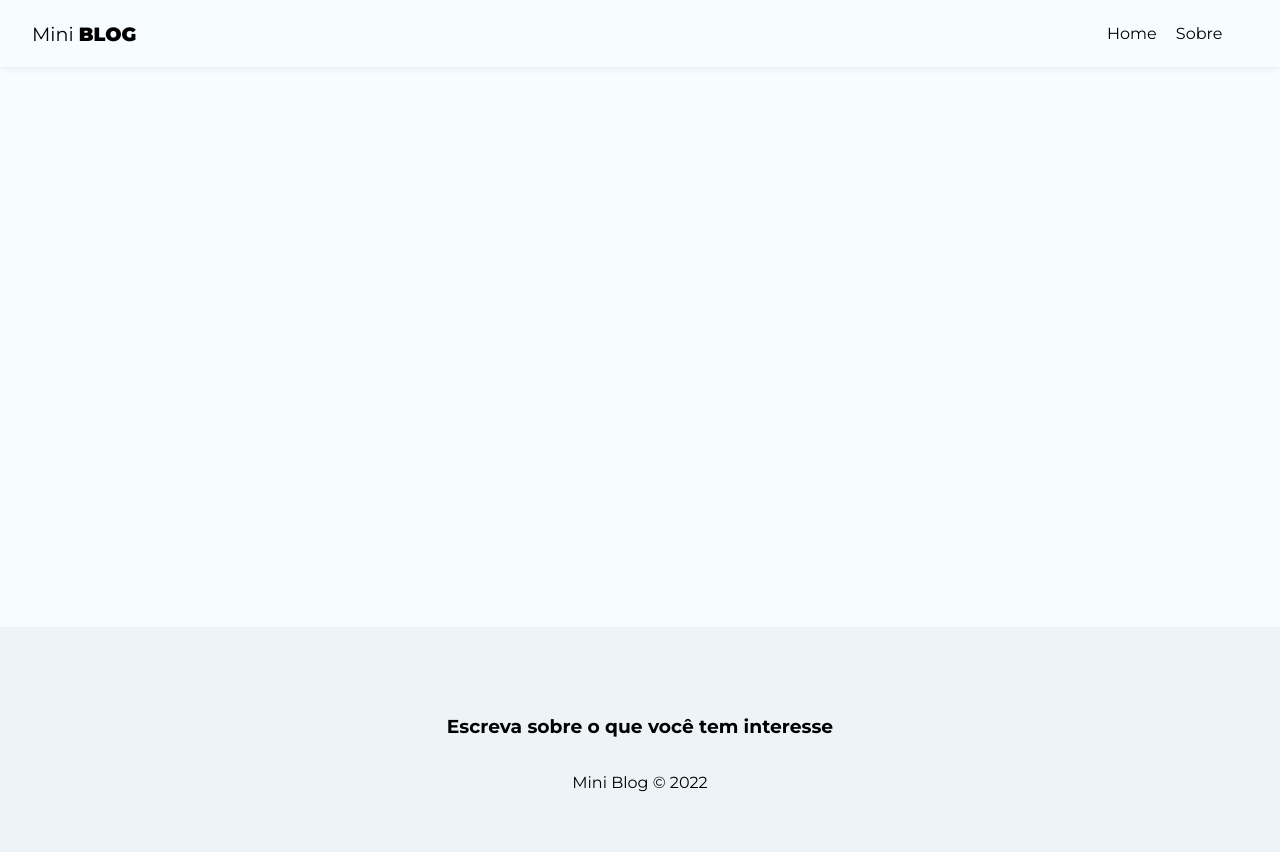
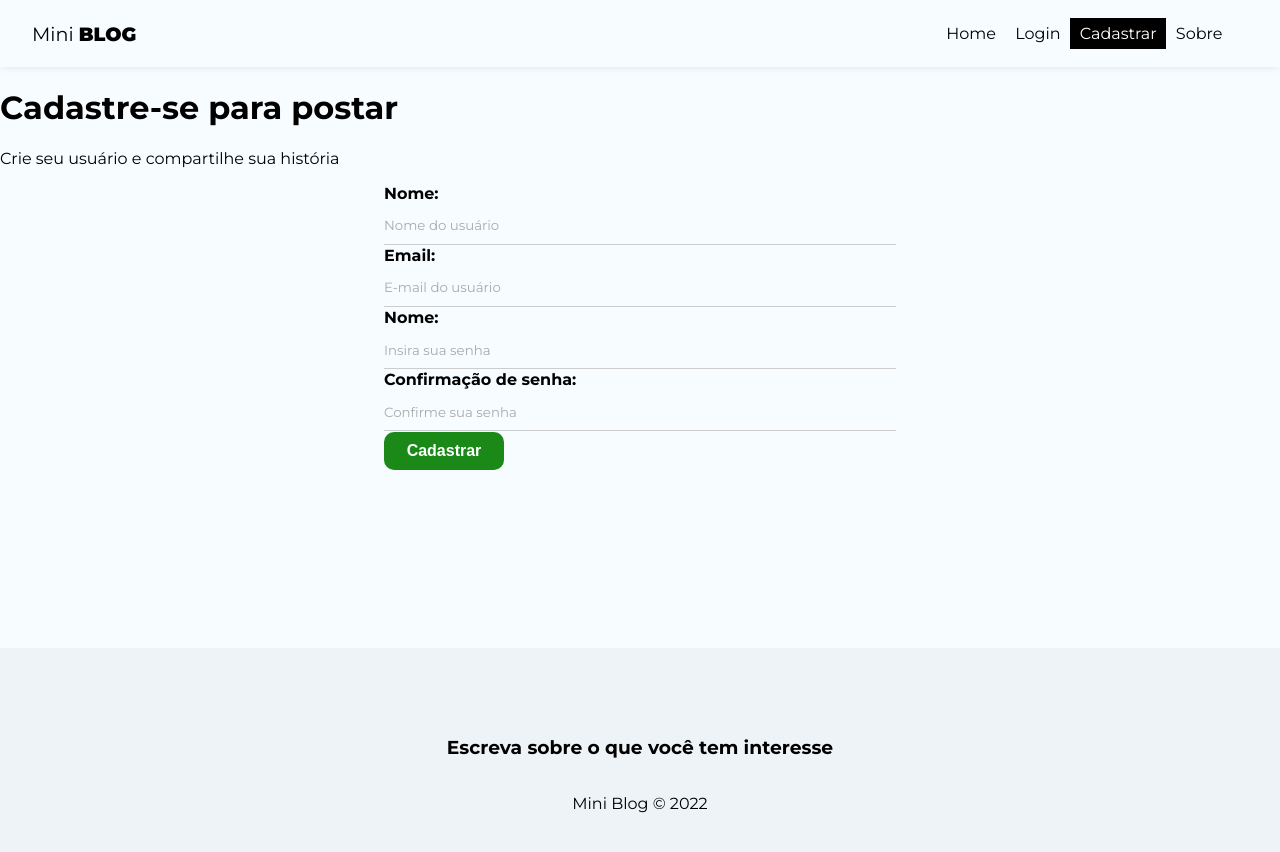
Before and after one commit to TiagoMontes/Mini-Blog, a React (Create React App) app: page /register in a window 1280 px wide. Shown: the top 852 px of the page. Built offline with nearby package versions, Linux system fonts and the light colour scheme.

Commit message:
'aditional'

```diff
--- a/src/App.jsx
+++ b/src/App.jsx
@@ -7,6 +7,8 @@
 import { About } from './pages/About/About';
 import { Navbar } from './components/Navbar';
 import { Footer } from './components/Footer';
+import { Login } from './pages/Login/Login';
+import { Register } from './pages/Register/Register';
 
 
 function App() {
@@ -18,6 +20,8 @@
             <Routes>
               <Route path='/' element={<Home />} />
               <Route path='/about' element={<About />} />
+              <Route path='/login' element={<Login />} />
+              <Route path='/register' element={<Register />} />
             </Routes>
           </div>
         <Footer />
--- a/src/components/Navbar.jsx
+++ b/src/components/Navbar.jsx
@@ -16,6 +16,16 @@
           </NavLink>
         </li>
         <li>
+          <NavLink to='/login' className={({ isActive }) => (isActive ? styles.active : "")}>
+            Login
+          </NavLink>
+        </li>
+        <li>
+          <NavLink to='/register' className={({ isActive }) => (isActive ? styles.active : "")}>
+            Cadastrar
+          </NavLink>
+        </li>
+        <li>
           <NavLink to='/about' className={({ isActive }) => (isActive ? styles.active : "")}>
             Sobre
           </NavLink>
--- a/src/index.css
+++ b/src/index.css
@@ -8,6 +8,7 @@
 input::placeholder,
 textarea::placeholder{
   font-family: "Montserrat", sans-serif;
+  color: #aaa;
 }
 
 input:focus,
@@ -32,3 +33,82 @@
 nav button:hover{
   color: #bbb;
 }
+
+/* Form styles */
+
+form{
+  max-width: 40%;
+  margin: 0 auto;
+}
+
+label{
+  display: flex;
+  flex-direction: column;
+  margin-bottom: 1px;
+}
+
+label span{
+  margin-bottom: .3em;
+  font-weight: bold;
+  text-align: left;
+}
+
+input,
+textarea{
+  box-sizing: border-box;
+  border: none;
+  border-bottom: 1px solid #ccc;
+  padding: .8em 0;
+  background-color: transparent;
+}
+
+.btn{
+  background-color: #1a8918;
+  color: #FFF;
+  text-align: center;
+  cursor: pointer;
+  border-radius: 10px;
+  width: 120px;
+  font-weight: bold;
+  border: none;
+  padding: 10px 15px;
+  font-size: 1em;
+}
+
+.btn.btn-dark{
+  background-color: #000;
+  border-radius: 0;
+}
+
+.btn.btn-outline{
+  background-color: transparent;
+  border-radius: 0;
+  color: #000;
+  border: 1px solid #000;
+  padding: 7px 30px;
+}
+
+.btn:hover{
+  background-color: #0f730c;
+  color: #fff;
+}
+
+.btn.btn-outline:hover{
+  background-color: #000;
+}
+
+.btn.btn-danger:hover{
+  background-color: #DC3545;
+}
+
+button[desabled]{
+  background-color: #AAA;
+}
+
+.container .error{
+  color: #721c24;
+  background-color: #f8d7da;
+  border: 1px solid #f5c6cb;
+  padding: 5px;
+  border-radius: 5px;
+}
--- /dev/null
+++ b/src/pages/Login/Login.jsx
@@ -0,0 +1,11 @@
+import styles from "./Login.module.css"
+
+const Login = () => {
+  return (
+    <div>
+        <h1>Login</h1>
+    </div>
+  )
+}
+
+export {Login}
--- /dev/null
+++ b/src/pages/Register/Register.jsx
@@ -0,0 +1,49 @@
+import styles from './Register.module.css'
+
+import { useState, useEffect } from 'react'
+
+const Register = () => {
+  return (
+    <div>
+        <h1>Cadastre-se para postar</h1>
+        <p>Crie seu usuário e compartilhe sua história</p>
+        <form>
+          <label>
+            <span>Nome:</span>
+            <input
+              type="text"
+              name='displayname'
+              required
+              placeholder='Nome do usuário'/>
+          </label>
+          <label>
+            <span>Email:</span>
+            <input
+              type="email"
+              name='email'
+              required
+              placeholder='E-mail do usuário'/>
+          </label>
+          <label>
+            <span>Nome:</span>
+            <input
+              type="password"
+              name='password'
+              required
+              placeholder='Insira sua senha'/>
+          </label>
+          <label>
+            <span>Confirmação de senha:</span>
+            <input
+              type="password"
+              name='ConfirmPassword'
+              required
+              placeholder='Confirme sua senha'/>
+          </label>
+          <button className='btn'>Cadastrar</button>
+        </form>
+    </div>
+  )
+}
+
+export {Register}
--- /dev/null
+++ b/src/pages/Register/Register.module.css
@@ -0,0 +1,7 @@
+.register{
+    text-align: center;
+}
+
+.register p{
+    color: #aaa;
+}
```
Also changed, not shown: src/pages/Login/Login.module.css (added).
